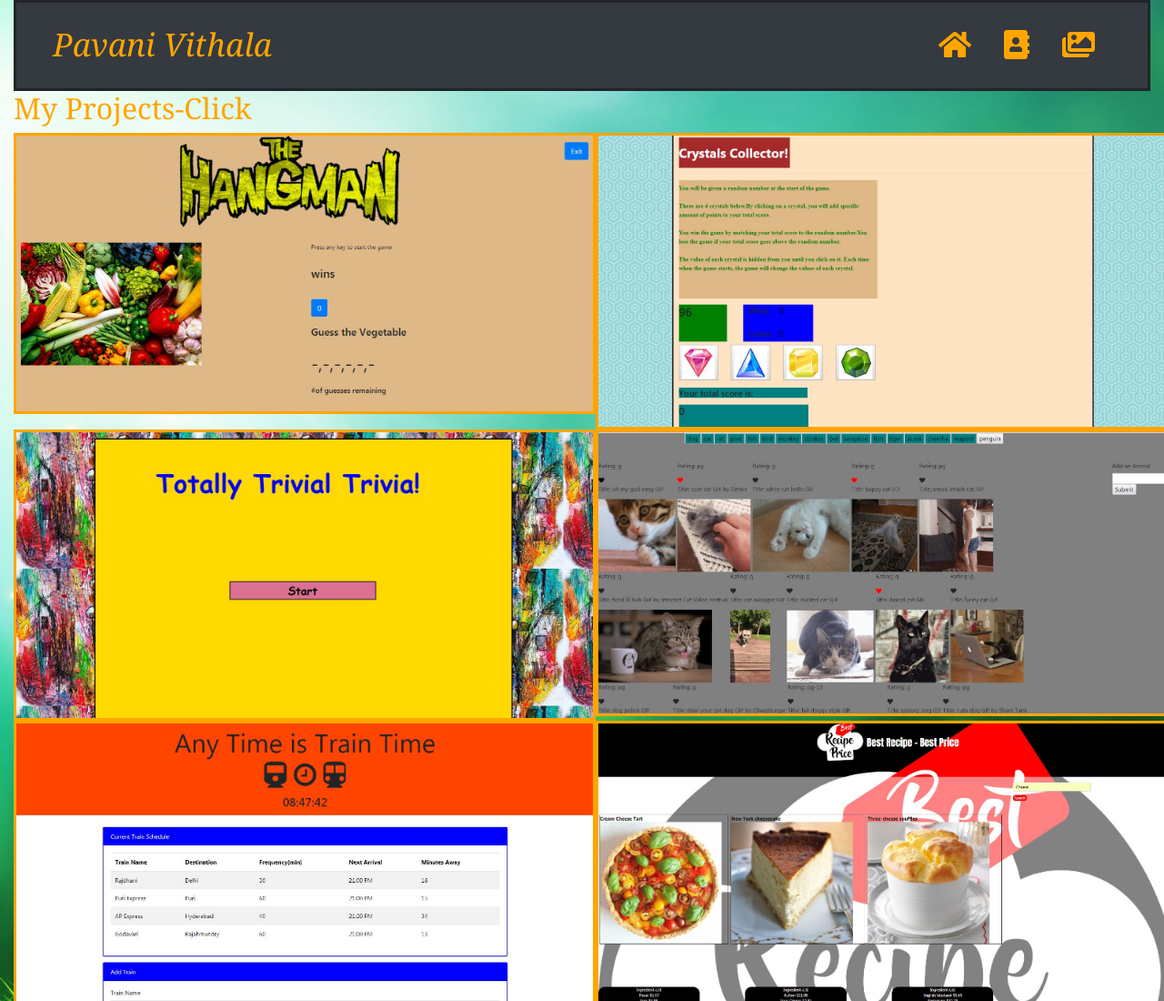
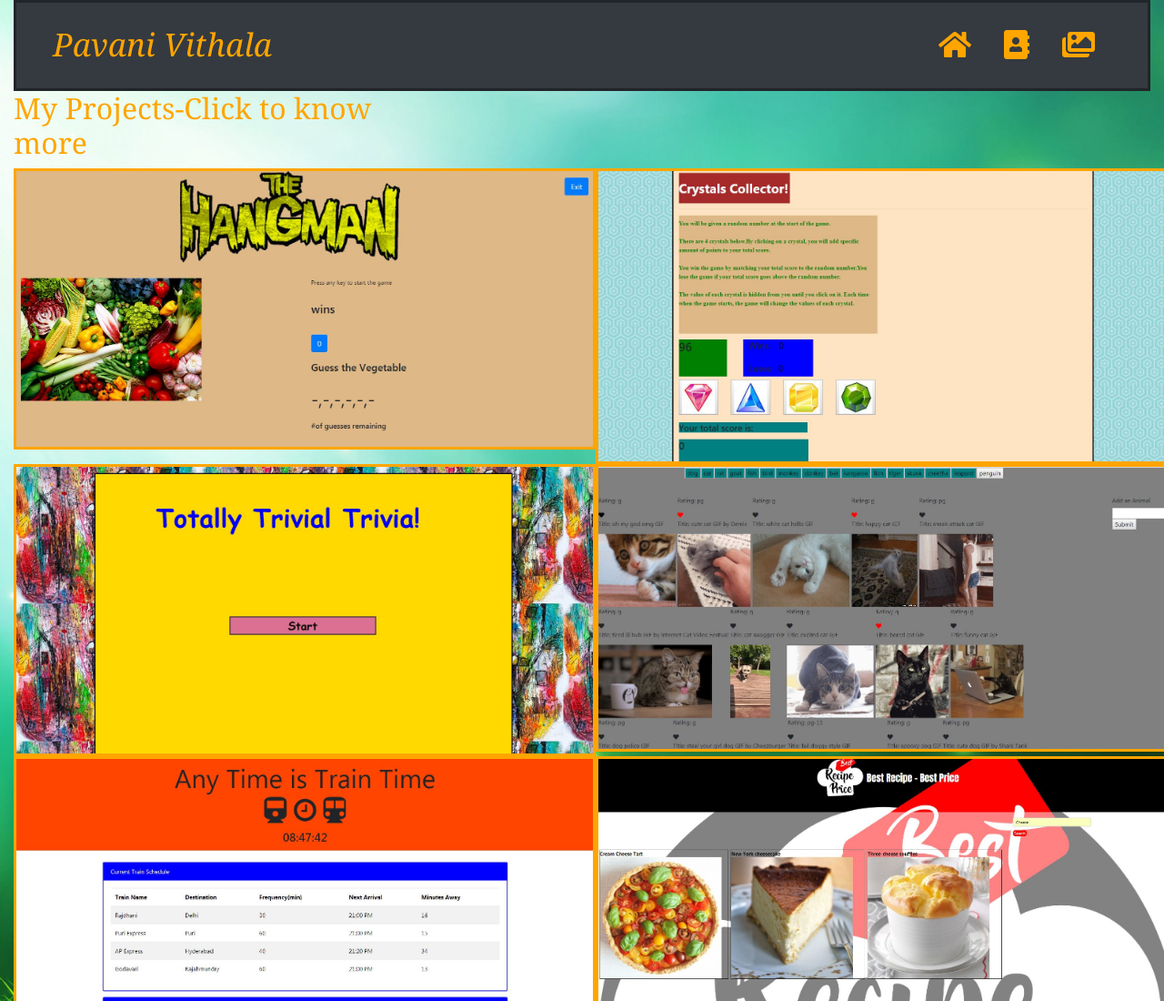
Before and after one commit to Pavani-Vithala/bootstrap-portfolio, a plain HTML site: page portfolio.html in a window 1280 px wide. Shown: the top 1100 px of the page at 91% size. Drawn offline with nearby package versions, Linux system fonts and the light colour scheme.

```diff
--- a/assets/css/style.css
+++ b/assets/css/style.css
@@ -55,6 +55,8 @@ h2{
     font-family: 'Georgia', 'Times', 'Times New Roman', 'serif';
     float:left;
 
+
+
 }
 h1{
    /* background-color:teal;*/
--- a/portfolio.html
+++ b/portfolio.html
@@ -49,8 +49,8 @@
 
 
         <div class="row">
-            <div class="col-md-3">
-                <h2>My Projects-Click</h2>
+            <div class="col-md-4">
+                <h2>My Projects-Click to know more</h2>
             </div>
         </div>
        <!-- <div class="container">-->
```
Also changed, not shown: contact.html (+1 -1 lines), 3 other files.
